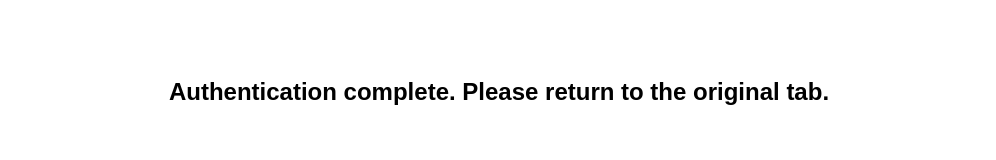
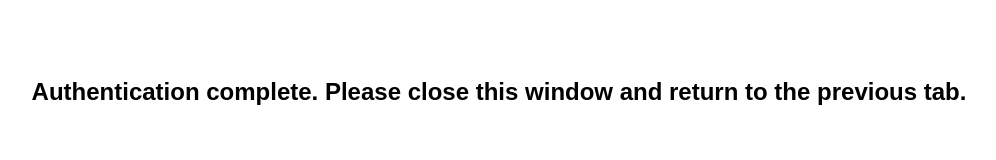
Before and after one commit to redglassesnerd/Canvas-LMS-Avatar-Creator, a website: page public/auth-success.html in a window 1280 px wide. Shown: the whole page, without its empty margins (141-1137 px from the left). Drawn offline with Linux system fonts and the light colour scheme.

```diff
--- a/public/auth-success.html
+++ b/public/auth-success.html
@@ -1,41 +1,21 @@
 <!DOCTYPE html>
 <html lang="en">
 <head>
-    <meta charset="UTF-8">
+  <meta charset="UTF-8" />
   <title>Authentication Successful</title>
   <script>
     window.onload = () => {
       const message = { type: 'authSuccess' };
-            let attempts = 0;
-            const maxAttempts = 10;
-            const intervalMs = 300;
-
-            const sendMessage = () => {
-                attempts++;
-                let target = null;
 
       if (window.opener && !window.opener.closed) {
-                    console.log('✅ Posting authSuccess to opener window...');
+        console.log('✅ Posting authSuccess to opener...');
         window.opener.postMessage(message, '*');
-                    target = 'opener';
-                } else if (window.parent !== window && document.referrer) {
-                    console.log('✅ Posting authSuccess to parent window...');
-                    window.parent.postMessage(message, '*');
-                    target = 'parent';
+        document.getElementById('message').textContent = 'Authentication complete. This window will close automatically.';
+        setTimeout(() => window.close(), 500);
+      } else {
+        console.warn('⚠️ Unable to reach the original tab.');
+        document.getElementById('message').textContent = 'Authentication complete. Please close this window and return to the previous tab.';
       }
-
-                if (target || attempts >= maxAttempts) {
-                    clearInterval(intervalId);
-                    if (target === 'opener') {
-                        setTimeout(() => window.close(), 500);
-                    }
-                    document.getElementById('message').textContent = target
-                        ? 'Authentication complete. You can close this tab.'
-                        : 'Authentication complete. Please return to the original tab.';
-                }
-            };
-
-            const intervalId = setInterval(sendMessage, intervalMs);
     };
   </script>
 </head>
```
Lines whose indentation alone changed are shown as unchanged.
